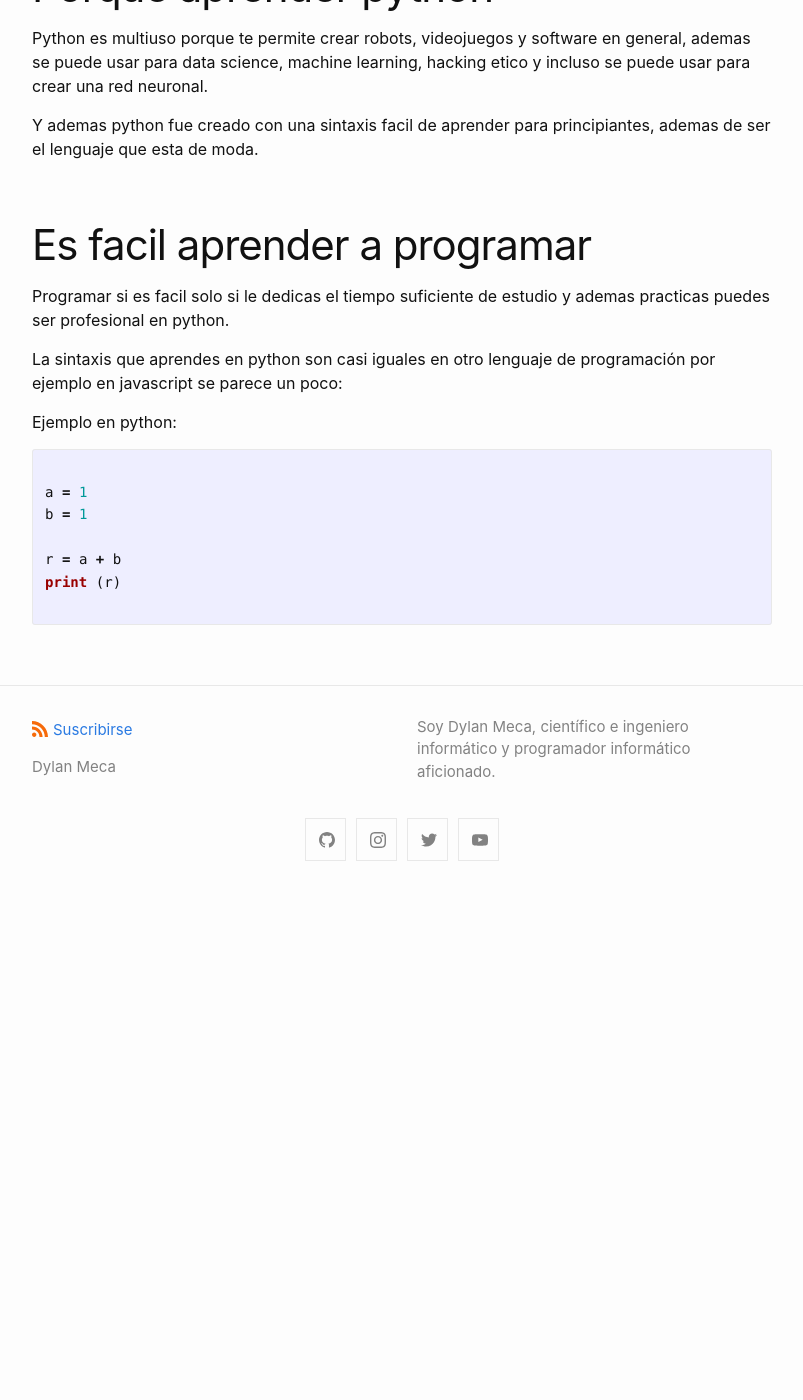
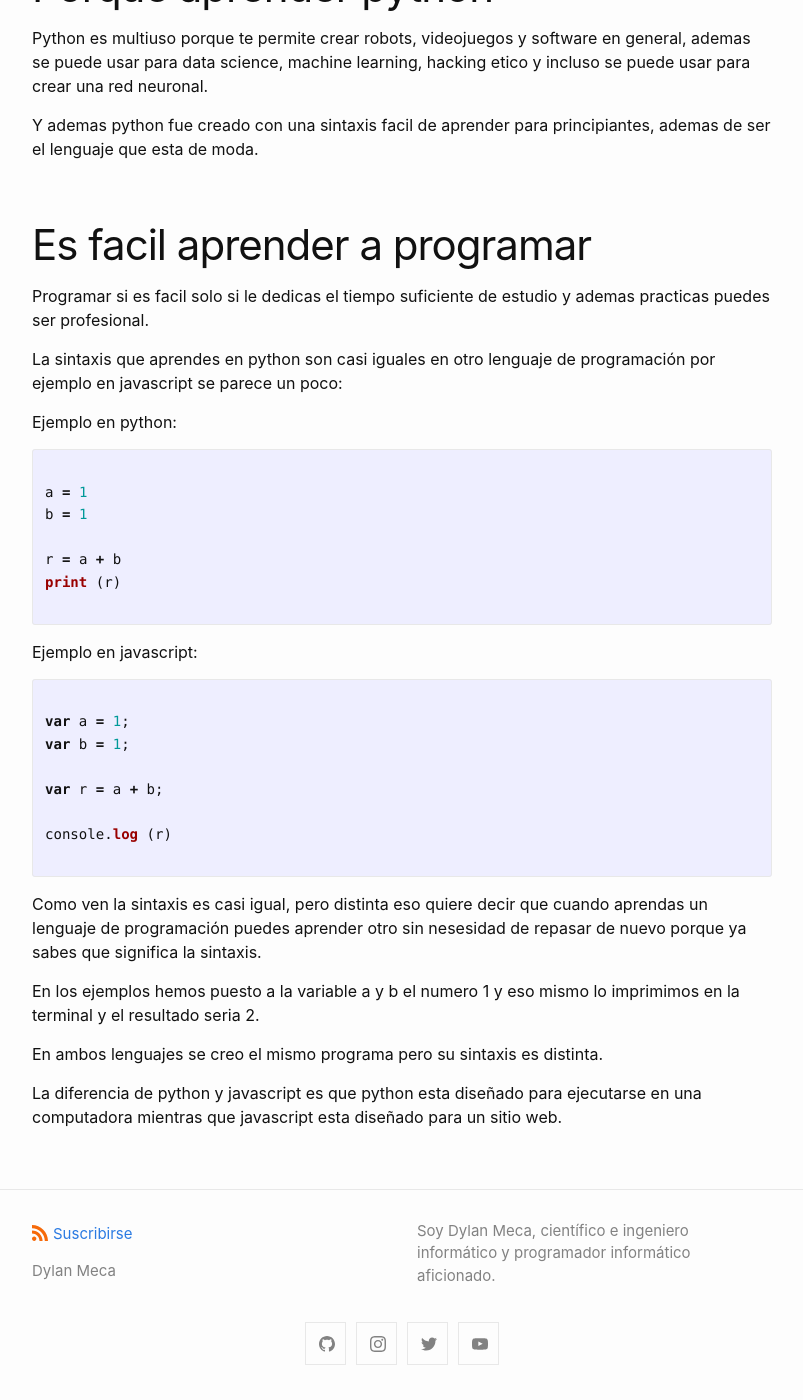
Before and after one commit to dylanmeca/dylanmeca.github.io, a Jekyll site: the page built from _posts/2021-06-05-Como-aprender-a-programar.md, in a window 1280 px wide and 1400 px high, scrolled down 682 px. Shown: the whole window, without its empty margins (238-1041 px from the left). Built offline with Jekyll 4.4.1, drawn with Linux system fonts in a browser that asks for light colours; a script that is not in the unit is left out; comment, search, counter and statistics services are not loaded; before the commit the page ends 1578 px from its top, so only the background shows below that.

Commit message:
Update 2021-06-05-Como-aprender-a-programar.md

````diff
--- a/_posts/2021-06-05-Como-aprender-a-programar.md
+++ b/_posts/2021-06-05-Como-aprender-a-programar.md
@@ -44,3 +44,25 @@ r = a + b
 print (r)
 
 ```
+
+Ejemplo en javascript:
+
+```javascript
+
+var a = 1;
+var b = 1;
+
+var r = a + b;
+
+console.log (r)
+
+```
+
+Como ven la sintaxis es casi igual, pero distinta eso quiere decir que cuando aprendas un lenguaje de programación puedes aprender otro sin nesesidad de repasar de nuevo porque ya sabes
+que significa la sintaxis.
+
+En los ejemplos hemos puesto a la variable a y b el numero 1 y eso mismo lo imprimimos en la terminal y el resultado seria 2.
+
+En ambos lenguajes se creo el mismo programa pero su sintaxis es distinta.
+
+La diferencia de python y javascript es que python esta diseñado para ejecutarse en una computadora mientras que javascript esta diseñado para un sitio web.
````
Also changed, not shown: other parts of _posts/2021-06-05-Como-aprender-a-programar.md (+1 -1 lines).
